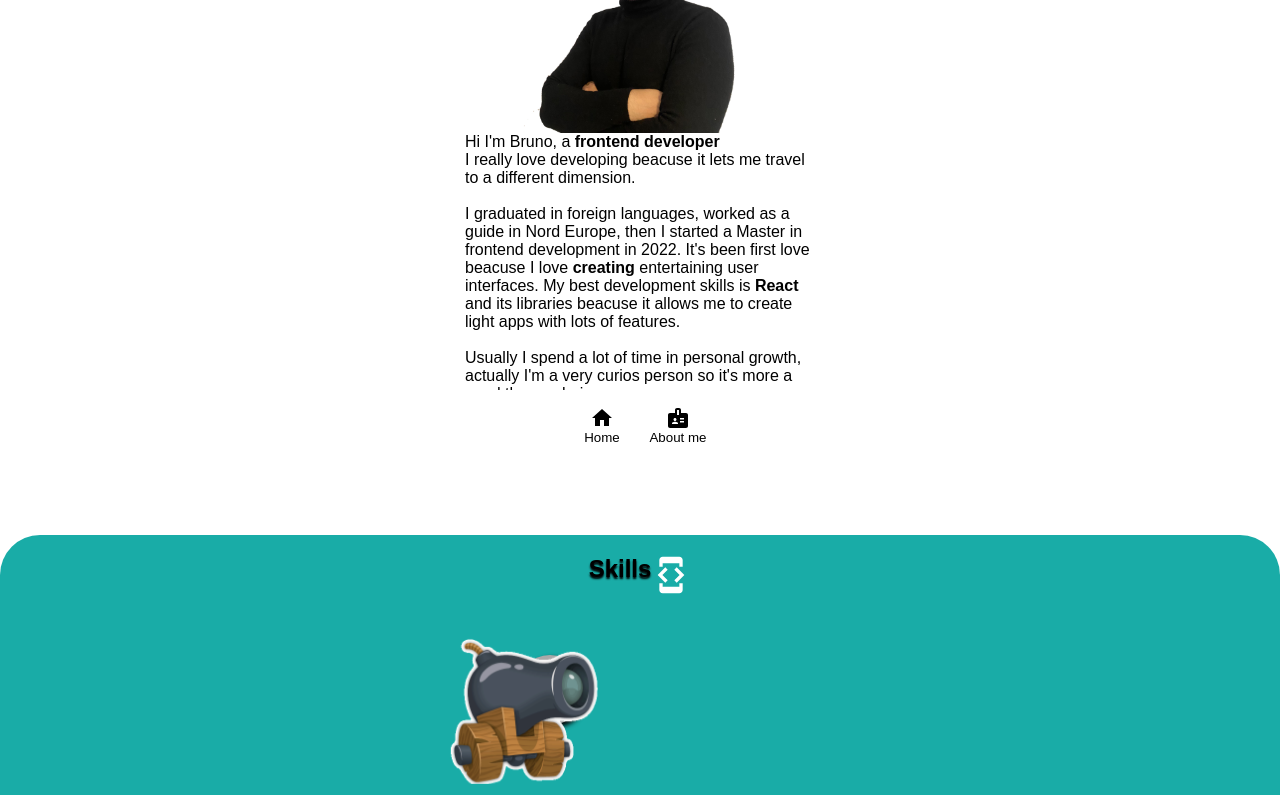
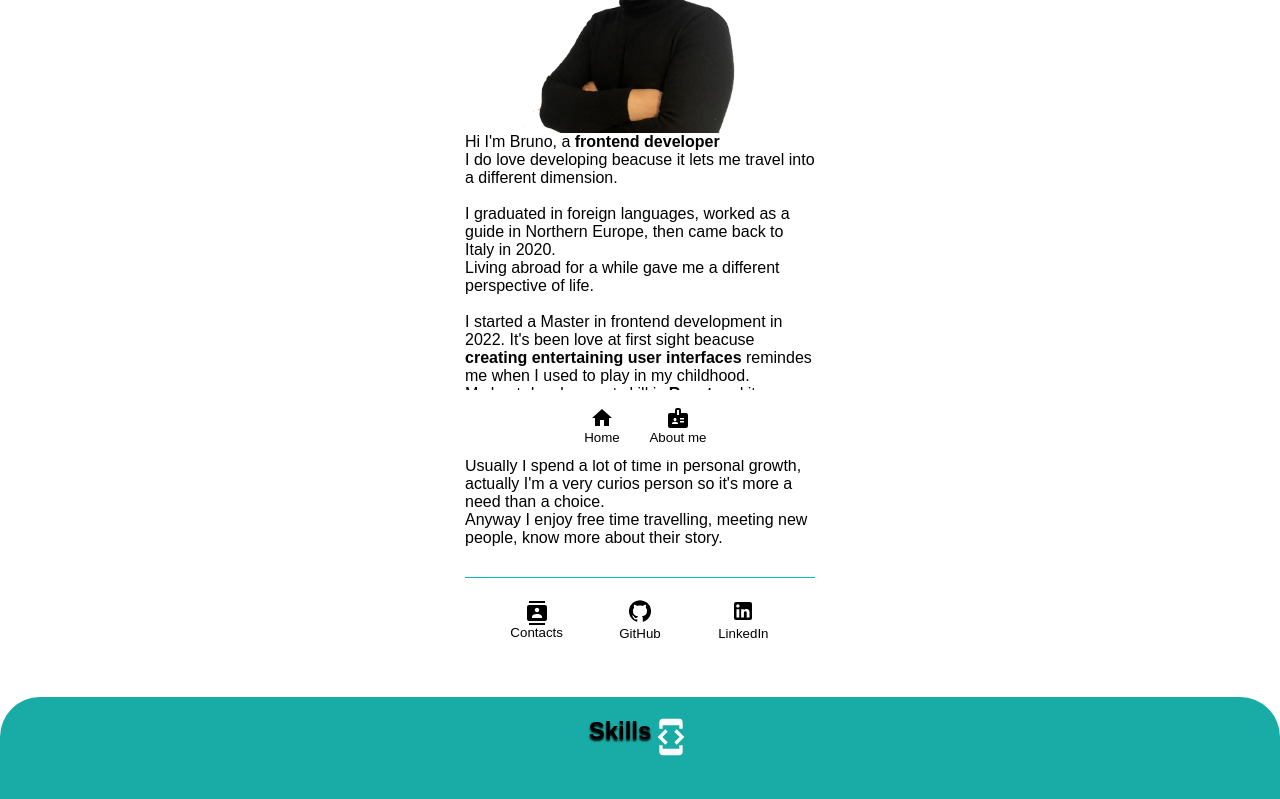
Before and after one commit to BrunoArrostini/brunoportfolio, a React (Create React App) app: page /about in a window 1280 px wide. Shown: the part 340-1139 px from the top of the page. Built offline with nearby package versions, Linux system fonts and the light colour scheme; a web font is replaced by a local one.

Commit message:
added contacts

```diff
--- a/src/App.css
+++ b/src/App.css
@@ -132,3 +132,62 @@ h2{
 .aboutText{
   width: 350px;
 }
+
+.contacts{
+  width: 350px;
+  display: flex;
+  justify-content: space-between;
+  align-items: center;
+  margin-top: 30px;
+  border-top: 1px solid #0abab5;
+  padding: 20px;
+}
+
+.contacts >button{
+  display: flex;
+  justify-content: center;
+  align-items: center;
+  flex-direction: column;
+  border: none;
+  background-color: white;
+  width: 150px;
+  cursor: pointer;
+}
+
+.personal{
+  height: 200px;
+  width: 100%;
+  border-bottom-left-radius: 10%;
+  border-bottom-right-radius: 10%;
+  background-color: white;
+  color: black;
+  position: fixed;
+  top: 0;
+  display: flex;
+  flex-direction: column;
+  justify-content: center;
+  align-items: center;
+}
+.personal >button{
+  display: flex;
+  justify-content: center;
+  align-items: center;
+  flex-direction: column;
+  border: none;
+  background-color: white;
+  width: 150px;
+  cursor: pointer;
+  margin-top: 30px;
+  color: red;
+}
+
+.personal > p{
+  display: flex;
+  align-items: center;
+  margin-top: 10px;
+}
+
+.personal >h3{
+  color: #0abab5;
+  text-shadow: 1px 0px 3px black;
+}
--- a/src/pages/About.js
+++ b/src/pages/About.js
@@ -1,7 +1,22 @@
 import React from 'react'
 import foto from "../images/foto-profil.jpg"
+import ContactsIcon from '@mui/icons-material/Contacts';
+import GitHubIcon from '@mui/icons-material/GitHub';
+import LinkedInIcon from '@mui/icons-material/LinkedIn';
+import CloseIcon from '@mui/icons-material/Close';
+import MailIcon from '@mui/icons-material/Mail';
+import LocationOnIcon from '@mui/icons-material/LocationOn';
 
 const About = () => {
+
+  const [info, setInfo] = React.useState(false);
+
+  const getTrue = () => {
+    !info ? setInfo(true) : setInfo(false);
+  }
+
+
+
   return (
     <div className='middle'>
       <h2>About me</h2>
@@ -9,20 +24,34 @@ const About = () => {
       <div className='aboutText'>
         <p>Hi I'm Bruno, a <strong>frontend developer</strong>
         <br/>
-        I really love developing beacuse it lets me travel to a different dimension.
+        I do love developing beacuse it lets me travel into a different dimension.
         <br/>
         <br/>
-        I graduated in foreign languages, worked as a guide in Nord Europe,
-        then I started a Master in frontend development in 2022.
-        It's been first love beacuse I love <strong>creating</strong> entertaining user interfaces.
-        My best development skills is <strong>React</strong> and its libraries beacuse it allows me to create light apps with lots of features.
+        I graduated in foreign languages, worked as a guide in Northern Europe, then came back to Italy in 2020.
+        <br/>Living abroad for a while gave me a different perspective of life.
+        <br/>
+        <br/>
+        I started a Master in frontend development in 2022.
+        It's been love at first sight beacuse <strong>creating entertaining user interfaces</strong> remindes me when I used to play in my childhood.
+        <br/>My best development skill is <strong>React</strong> and its libraries because it allows me to create light apps with lots of features.
         <br/>
         <br/>
         Usually I spend a lot of time in personal growth, actually I'm a very curios person so it's more a need than a choice.
         <br/>
-        Anyway I like enjoy free time travelling, meeting new people, know more about their story.
+        Anyway I enjoy free time travelling, meeting new people, know more about their story.
         </p>
       </div>
+      <div className='contacts'>
+        <button onClick={getTrue}><ContactsIcon></ContactsIcon>Contacts</button>
+        <button><a href='https://github.com/BrunoArrostini'><GitHubIcon></GitHubIcon></a>GitHub</button>
+        <button><a href='https://www.linkedin.com/in/bruno-arrostini-47296a159/'><LinkedInIcon></LinkedInIcon></a>LinkedIn</button>
+      </div>
+      {info ? <div className='personal'>
+        <h3><b>Work with me</b></h3>
+        <p><MailIcon style={{color:"#0abab5"}}></MailIcon> brunoarrostini@gmail.com </p>
+        <p><LocationOnIcon style={{color:"#0abab5"}}></LocationOnIcon> Parma, Italy</p>
+        <button onClick={getTrue}><CloseIcon></CloseIcon>Close</button>
+      </div> : ""}
     </div>
   )
 }
--- a/src/pages/Main.js
+++ b/src/pages/Main.js
@@ -4,6 +4,7 @@ import rafs from "../images/rafs.gif"
 import si from "../images/healthy-veg.gif"
 import world from "../images/world.gif"
 import portfolio from "../images/portfolio.gif"
+import foto from "../images/foto-profil.jpg"
 
 const Main = () => {
 
@@ -54,6 +55,7 @@ const Main = () => {
         }
         {show3 ? <div></div> : <>
         <Cards title={"City advisor"} descripton={"Useful info about cities"} name={"City advisor"} src={world} path={"https://cityadvisor.netlify.app"}/>
+        <Cards title={"Portfolio"} descripton={"My personal website"} name={"Portfolio"} src={foto} path={"https://brunoarrostini.netlify.app"}/>
         </>
         }
         {show5 ? <div></div> : <>
```
